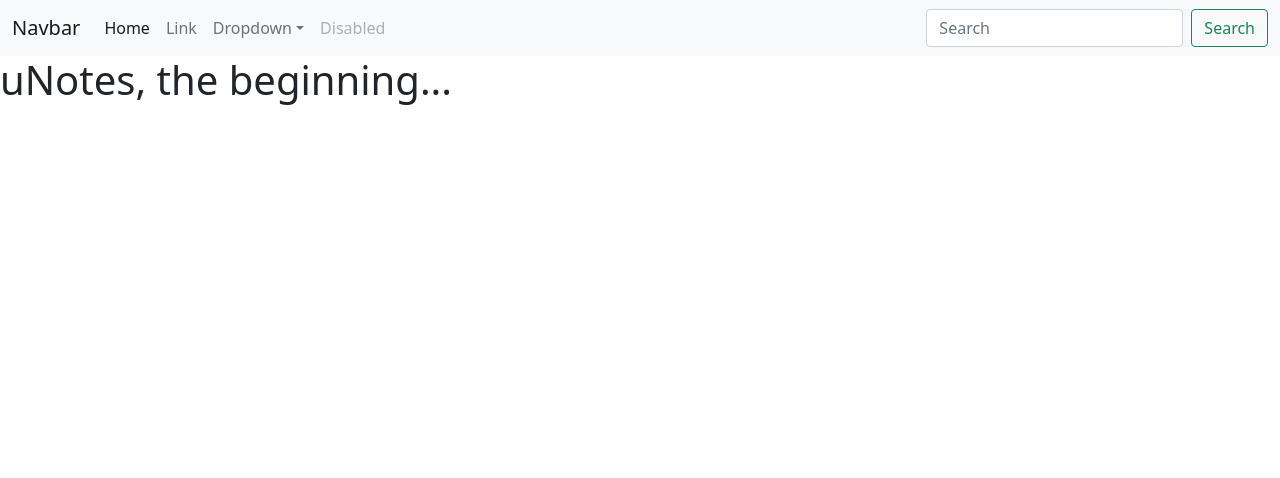
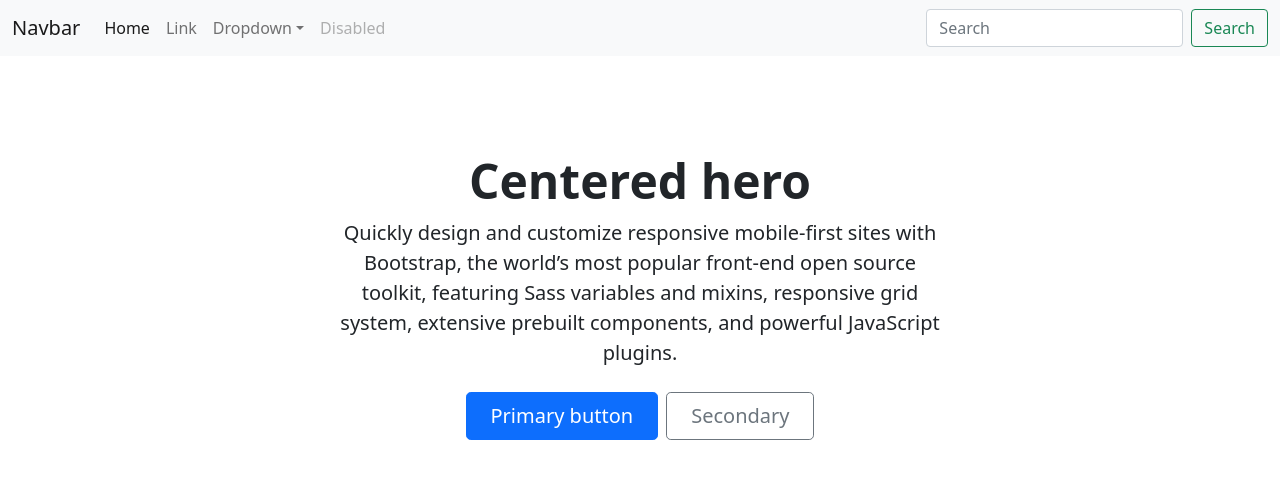
Before and after one commit to YO-SC/unotes-react, a React (Create React App) app: page / in a window 1280 px wide. Shown: the top 478 px of the page. Built offline with nearby package versions, Linux system fonts and the light colour scheme.

Commit message:
add Hero component

```diff
--- a/src/App.js
+++ b/src/App.js
@@ -1,10 +1,11 @@
 import Navbar from "./components/Navbar";
+import Hero from "./components/Hero";
 
 function App() {
   return (
     <div className="App">
       <Navbar />
-      <h1>uNotes, the beginning...</h1>
+      <Hero />
     </div>
   );
 }
--- /dev/null
+++ b/src/components/Hero.jsx
@@ -0,0 +1,28 @@
+import React from "react";
+
+export default function Hero() {
+  return (
+    <div className="px-4 py-5 my-5 text-center">
+      <h1 className="display-5 fw-bold">Centered hero</h1>
+      <div className="col-lg-6 mx-auto">
+        <p className="lead mb-4">
+          Quickly design and customize responsive mobile-first sites with
+          Bootstrap, the world’s most popular front-end open source toolkit,
+          featuring Sass variables and mixins, responsive grid system, extensive
+          prebuilt components, and powerful JavaScript plugins.
+        </p>
+        <div className="d-grid gap-2 d-sm-flex justify-content-sm-center">
+          <button type="button" className="btn btn-primary btn-lg px-4 gap-3">
+            Primary button
+          </button>
+          <button
+            type="button"
+            className="btn btn-outline-secondary btn-lg px-4"
+          >
+            Secondary
+          </button>
+        </div>
+      </div>
+    </div>
+  );
+}
```
